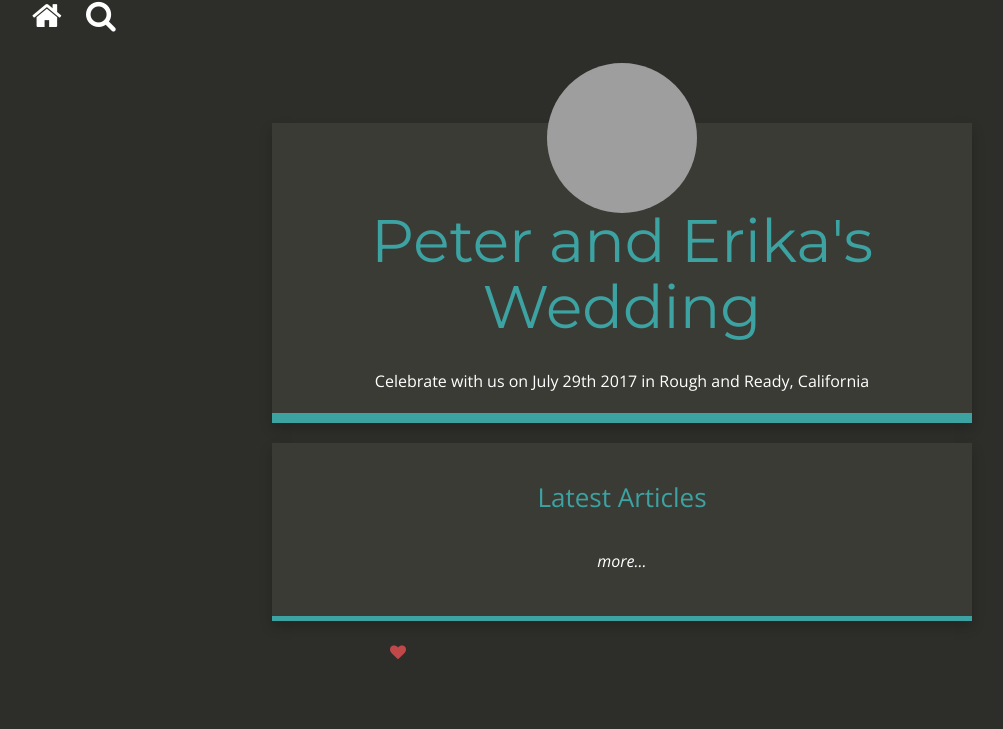
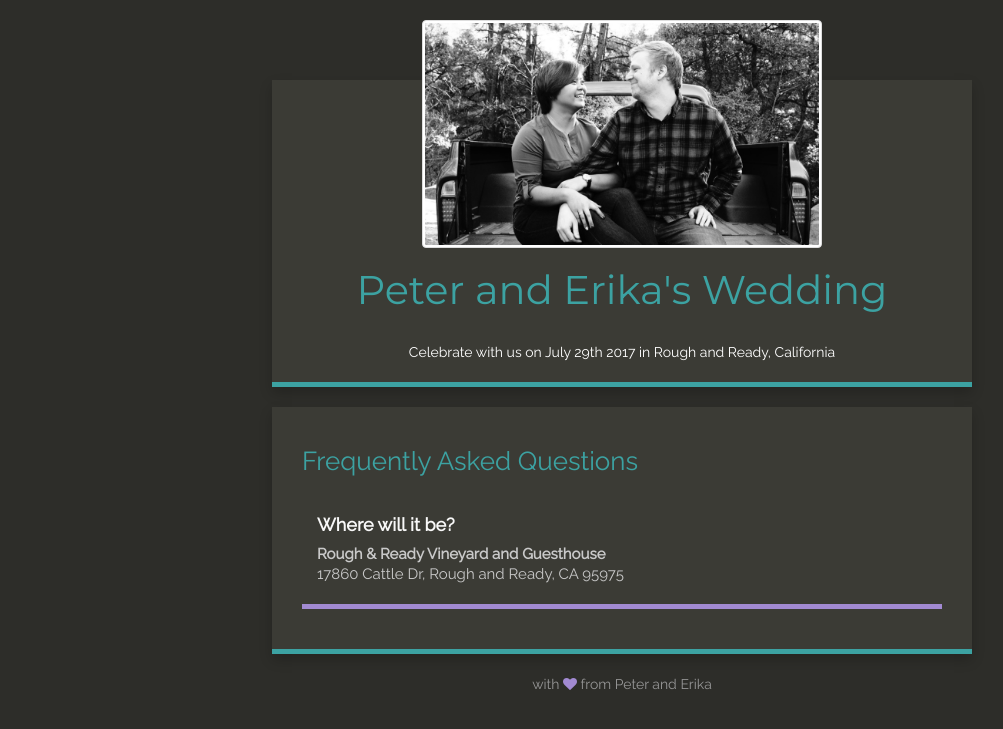
Before and after one commit to peterdemartini/peter-and-erika-wedding, a Jekyll site: the page built from index.html, in a window 1280 px wide. Shown: the top 729 px of the page, without its empty margins (18-1021 px from the left). Built offline with Jekyll 4.4.1, drawn with Linux system fonts in a browser that asks for light colours; nearby versions of some CDN libraries; grey boxes are pictures that could not be loaded.

Commit message:
it is better

```diff
--- a/_config.yml
+++ b/_config.yml
@@ -3,13 +3,12 @@ description: "..."
 baseurl: ""
 url: "http://wedding.peteranderika.info"
 title_description: "Celebrate with us on July 29th 2017 in Rough and Ready, California"
-title_image: "http://r.ddmcdn.com/s_f/o_1/cx_633/cy_0/cw_1725/ch_1725/w_720/APL/uploads/2014/11/too-cute-doggone-it-video-playlist.jpg"
+title_image_path: "/images/header-photo.jpg"
 github_repository: https://github.com/peterdemartini/peter-and-erika-wedding
 post_limit: 10
 
 # Footer
-footer_left: "<i class=\"fa fa-heart\"></i>"
-footer_right: ""
+footer_text: "with <i class=\"fa fa-heart\"></i> from Peter and Erika"
 
 # Build settings
 markdown: kramdown
--- a/_includes/footer.html
+++ b/_includes/footer.html
@@ -1,9 +1,6 @@
 <div class="footer clearfix">
-  <div class="col-md-6">
-    {{ site.footer_left }}
-  </div>
-  <div class="col-md-6">
-    {{ site.footer_right }}
+  <div class="col-md-12">
+    {{ site.footer_text }}
   </div>
 </div>
 
--- a/_includes/header.html
+++ b/_includes/header.html
@@ -1,10 +1,10 @@
 <nav id="my-menu">
   <div>
 
-    <ul class="pages">
-      <li><a href="{{ site.baseurl }}/"><i class="fa fa-home fa-2x" aria-hidden="true"></i></a></li>
-      <li><a href="{{ site.baseurl }}/search/"><i class="fa fa-search fa-2x" aria-hidden="true"></i></a></li>
-    </ul>
+    <!-- <ul class="pages">
+      <li><a href="{{ site.baseurl }}/"><i class="fa fa-home" aria-hidden="true"></i></a></li>
+      <li><a href="{{ site.baseurl }}/search/"><i class="fa fa-search" aria-hidden="true"></i></a></li>
+    </ul> -->
 
   </div>
 </nav>
--- a/css/style.scss
+++ b/css/style.scss
@@ -1,8 +1,6 @@
 ---
 ---
-@import url(https://fonts.googleapis.com/css?family=Open+Sans:300italic,400italic,400,300,700);
-@import url(https://fonts.googleapis.com/css?family=Montserrat);
-@import url(https://fonts.googleapis.com/css?family=Anonymous+Pro:400,700);
+@import url('https://fonts.googleapis.com/css?family=Anonymous+Pro:400,700|Montserrat|Raleway');
 
 /* Colours */
 $twitter:        #6dabda;
@@ -27,6 +25,7 @@ $light:          #DFECE6;
 $white:          #FFFFFF;
 $dark-purple:    #300030;
 $medium-purple:  #480048;
+$light-purple:   #a28ad2;
 $regular-purple: #601848;
 $red:            #C04848;
 $orange:         #F07241;
@@ -44,11 +43,11 @@ html {
 }
 
 body {
-	font-family: 'Open Sans', sans-serif;
-	font-weight: 300;
+	font-family: 'Raleway', sans-serif;
+	font-weight: lighter;
 	background-color: $dark;
 	color: $white;
-	font-size: 16px;
+	font-size: 1.4rem;
 	height: 100%;
 	width: 100%
 }
@@ -127,6 +126,10 @@ ul {
 	}
 }
 
+.main-image {
+	padding: 2px;
+}
+
 .content-panel {
 	background-color: $medium;
 	padding-top: 20px;
@@ -162,7 +165,7 @@ ul {
 			padding-left: 1rem;
 		}
 		.fa {
-			margin-right: 10px;
+			color: #c9c9c9;
 		}
 	}
 }
@@ -258,24 +261,18 @@ ul {
 		font-size: 22px;
 	}
 
-	.content-panel:nth-of-type(1) {
-		border-bottom: 10px solid $light-blue;
-	}
-
 	.author-header {
 		font-family: 'Montserrat', sans-serif;
 		color: $light-blue;
 		margin-top: 0px;
-		padding-top: 15px;
-		font-size: 30px;
+		padding-top: 4rem;
+		font-size: 4rem;
 
 		@media (min-width: $screen-sm-min) {
-			font-size: 52px;
 			margin-top: 0px;
 		}
 
 		@media (min-width: $screen-md-min) {
-			font-size: 60px;
 			margin-top: -20px;
 		}
 	}
@@ -345,6 +342,46 @@ ul {
 				}
 
 			}
+		}
+
+		a, a:active {
+			color: $white;
+			white-space: nowrap;
+		}
+
+		a:hover {
+			color: $light-blue;
+		}
+	}
+
+	.faq {
+
+
+		h2 {
+			margin-bottom: 30px;
+			color: $light-blue;
+			font-size: 26px;
+		}
+
+		.list-group-item {
+			background: none;
+			border: none;
+			border-bottom: 0.5rem solid $light-purple;
+			border-bottom-right-radius: 0;
+			border-bottom-left-radius: 0;
+		}
+
+		.list-group-item-heading {
+			color: #f8f8f8;
+			font-size: 1.8rem;
+			font-weight: bold;
+			margin-bottom: 1rem;
+		}
+
+		.list-group-item-text {
+			color: #c9c9c9;
+			font-size: 1.5rem;
+			margin-bottom: 1rem;
 		}
 
 		a, a:active {
@@ -454,7 +491,6 @@ ul {
 	max-height: 100%;
 
 	h1, h2, h3, h4, h5, h6 {
-		font-family: 'Montserrat', sans-serif;
 		margin-bottom: 10px;
 	}
 
@@ -626,7 +662,6 @@ ul {
 				}
 
 				:before {
-    			font-family: "Times New Roman";
 					color: $light-medium;
 			    content: "“";
 			    position: absolute;
@@ -724,7 +759,7 @@ ul {
 			text-align: center;
 
 			.fa-heart {
-				color: $red;
+				color: $light-purple;
 			}
 
 		}
@@ -826,11 +861,12 @@ ul {
 }
 
 .footer {
+	text-align: center;
 	width: 100%;
 	margin-left: 0%;
 
 	.fa-heart {
-		color: $red;
+		color: $light-purple;
 	}
 
 	@media (min-width: $screen-sm-min) {
--- a/index.html
+++ b/index.html
@@ -6,43 +6,47 @@ make-smaller-titles: true
 
 <div class="container-fluid index">
   <div class="row">
-
     <div class="col-md-12 main content-panel">
-
       <div class="gravatar">
-                <img src="{{ site.title_image }}" class="img-circle about-image" height="150" width="150" alt="{{ site.title }}" />
+        <img src="{{ site.baseurl }}{{ site.title_image_path }}" class="img-thumbnail main-image" width="400" alt="{{ site.title }}" />
       </div>
-
       <h1 class="header author-header" itemprop="headline">{{ site.title }}</h1>
-
       <div class="author-text">
         {{ site.title_description }}
       </div>
-
     </div>
     <div class="col-md-12 main content-panel">
-
+      <div class="faq">
+        <h2>Frequently Asked Questions</h2>
+        <div class="list-group">
+          <div class="list-group-item active">
+            <h4 class="list-group-item-heading">Where will it be?</h4>
+            <p class="list-group-item-text">
+              <strong>Rough & Ready Vineyard and Guesthouse</strong>
+              <br />
+              17860 Cattle Dr, Rough and Ready, CA 95975
+            </p>
+          </div>
+        </div>
+      </div>
+    </div>
+    {% if site.posts > 0 %}
+      <div class="col-md-12 main content-panel">
           <div class="articles">
-
-              <h2>Latest Articles</h2>
-
+            <h2>Latest Updates</h2>
             <ul>
               {% for post in site.posts limit: site.post_limit %}
-
               <li>
                 <a href="{{ post.url | prepend: site.baseurl }}">{{ post.title }}</a>
                 <small class="hidden-xs">{{ post.date | date: "%B %-d, %Y" }}</small>
               </li>
-
               {% endfor %}
               <li>
                 <small><i><a href="{{ site.baseurl }}/posts/">more...</a></i></small>
               </li>
             </ul>
-
-            </div>
-
-        </div>
-
           </div>
       </div>
+    {% endif %}
+  </div>
+</div>
```
Also changed, not shown: images/header-photo.jpg (added). Lines whose indentation alone changed are shown as unchanged.
